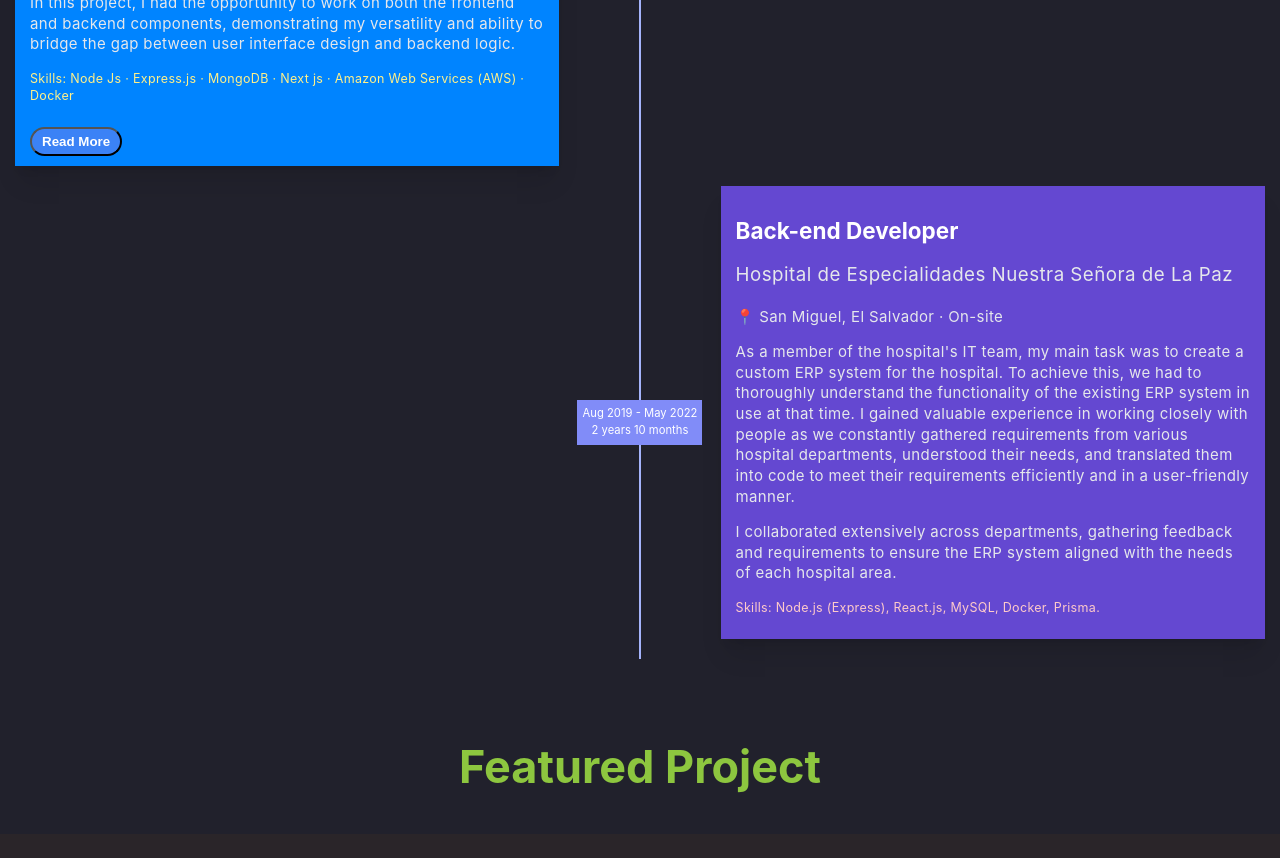
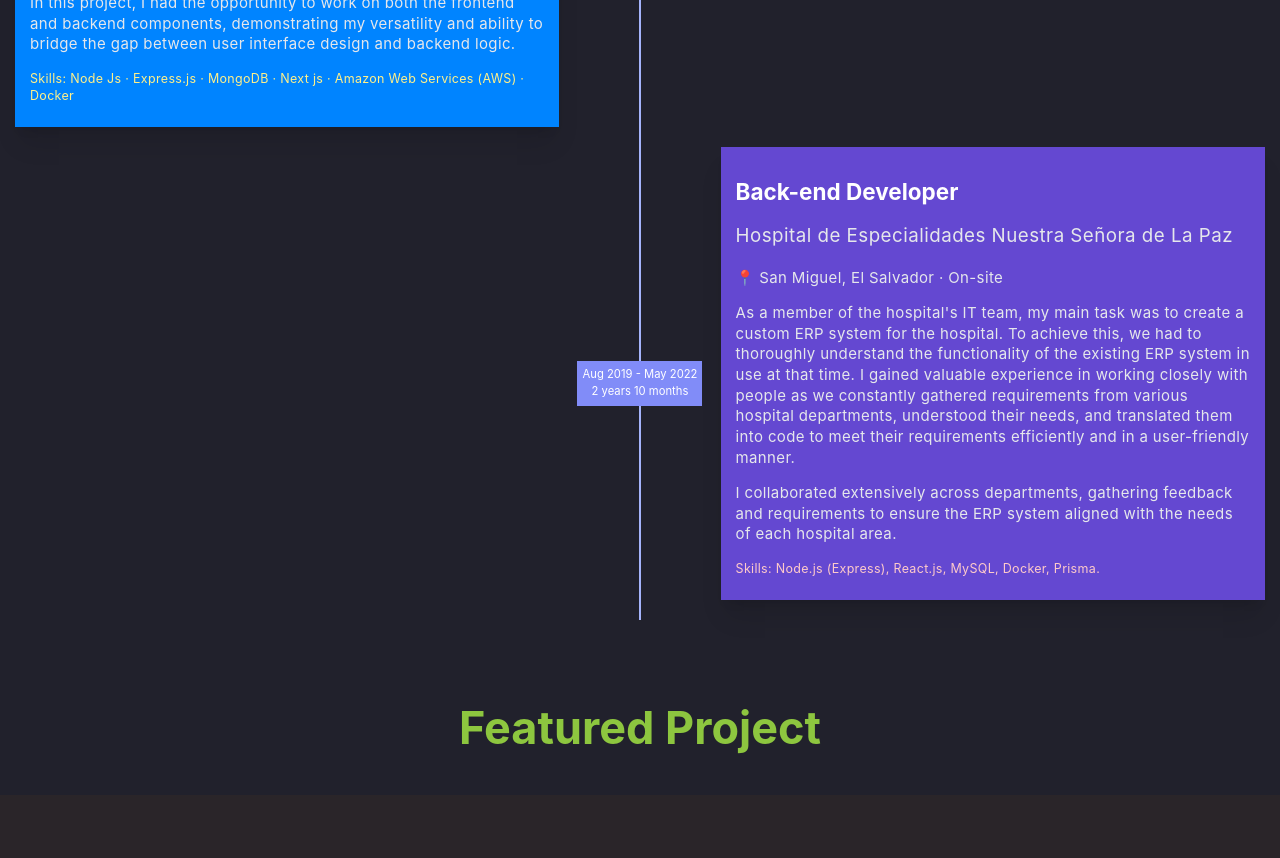
Before and after one commit to Monge1h/monge1h.com, a Next.js app: page / in a window 1280 px wide. Shown: the part 1280-2138 px from the top of the page. Built offline with nearby package versions, Linux system fonts and the light colour scheme.

Commit message:
🔥 Remove button for now

```diff
--- a/components/Timeline.tsx
+++ b/components/Timeline.tsx
@@ -40,9 +40,9 @@ export default function Timeline() {
 							Amazon Web Services (AWS) · Docker
 						</p>
 
-						<button className="tw-bg-blue-500 tw-text-white tw-font-bold tw-py-2 tw-px-4 tw-rounded-full tw-mt-4 hover:tw-bg-blue-700">
+						{/* <button className="tw-bg-blue-500 tw-text-white tw-font-bold tw-py-2 tw-px-4 tw-rounded-full tw-mt-4 hover:tw-bg-blue-700">
 							Read More
-						</button>
+						</button> */}
 					</div>
 				</div>
 			</div>
```
